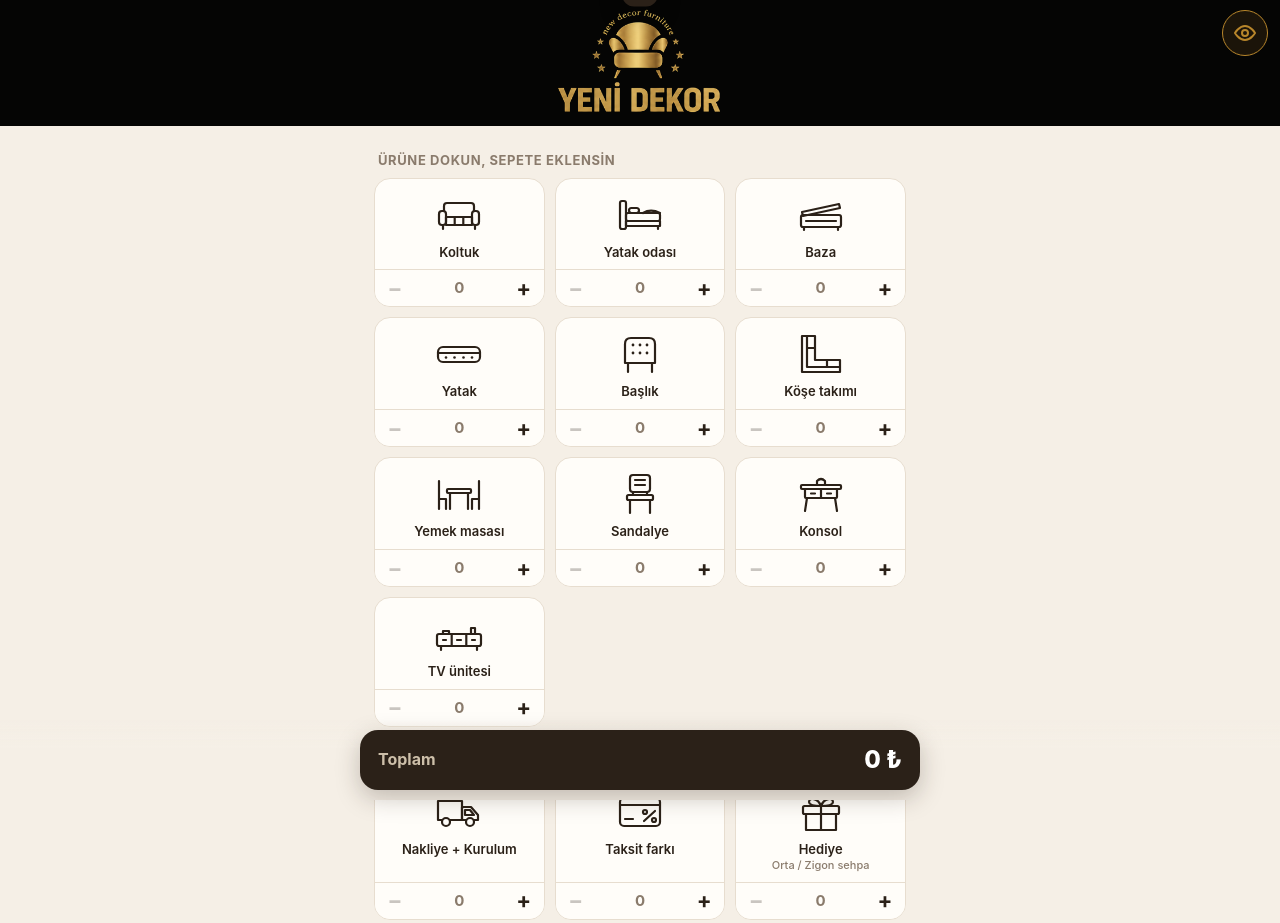
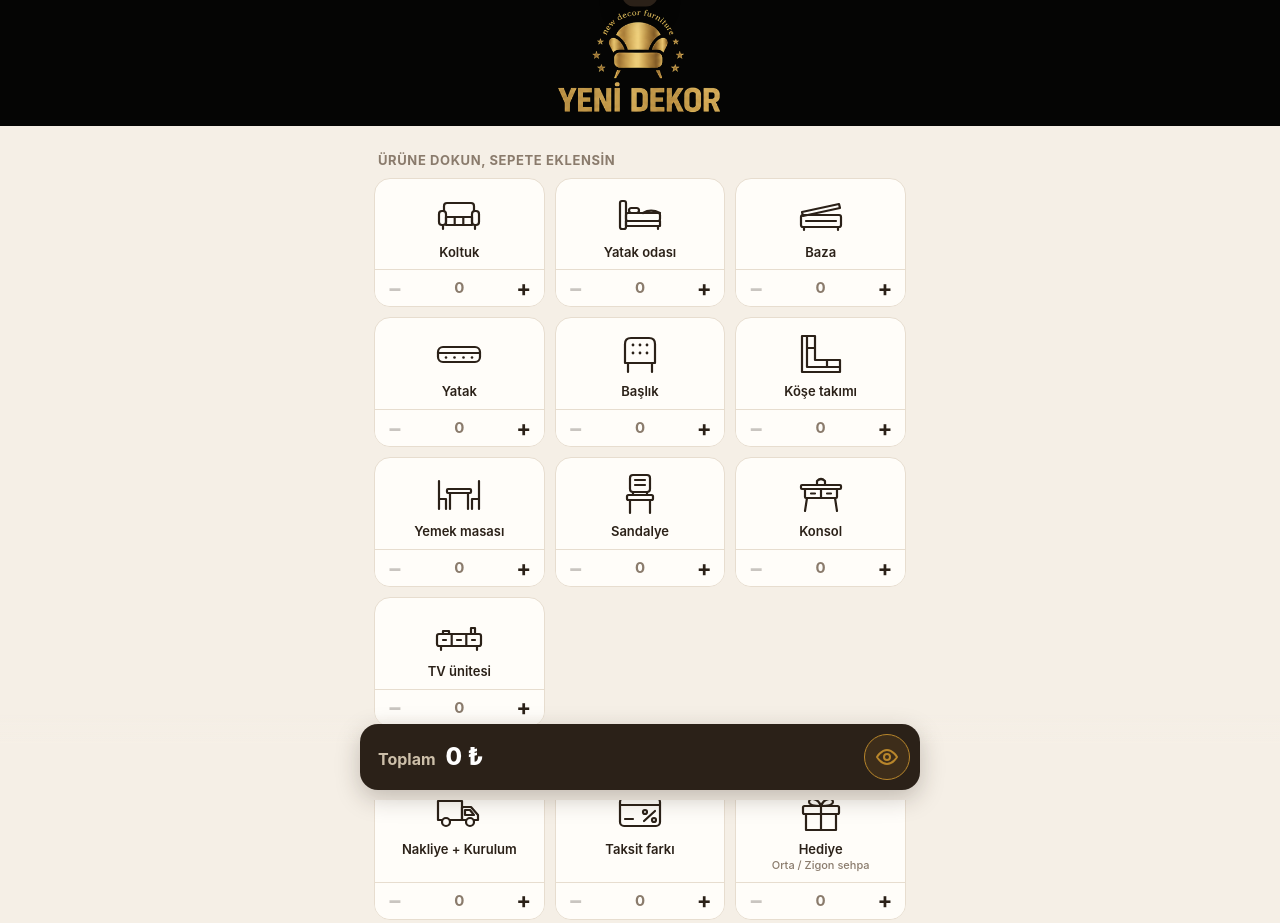
Before and after one commit to youssefawal2009-star/fiyat-hesabi, a plain HTML site: page index.html in a window 1280 px wide. Shown: the top 923 px of the page. Drawn offline with Linux system fonts and the light colour scheme.

Commit message:
Göz düğmesi toplamın yanında; sepette sil solda, sürükleme sağda
Co-Authored-By: Claude Opus 5.5 <noreply@anthropic.com>

```diff
--- a/index.html
+++ b/index.html
@@ -31,9 +31,9 @@
   .ic .d{fill:var(--ink);stroke:none}
   .emo{display:block;line-height:1;text-align:center}
 
-  header{position:relative;background:#050504;padding:calc(env(safe-area-inset-top) + 6px) 16px 8px;text-align:center}
+  header{background:#050504;padding:calc(env(safe-area-inset-top) + 6px) 16px 8px;text-align:center}
   header img{display:block;height:112px;width:auto;margin:0 auto}
-  .eye{position:absolute;right:12px;top:calc(env(safe-area-inset-top) + 10px);width:46px;height:46px;border-radius:50%;border:1.5px solid var(--gold);background:rgba(184,134,43,.12);display:flex;align-items:center;justify-content:center}
+  .eye{flex:none;width:46px;height:46px;border-radius:50%;border:1.5px solid var(--gold);background:rgba(184,134,43,.12);display:flex;align-items:center;justify-content:center}
   .eye:active{transform:scale(.92)}
   .eye svg{width:24px;height:24px;stroke:var(--gold);fill:none;stroke-width:2;stroke-linecap:round;stroke-linejoin:round}
   body.gizli .eye{background:var(--gold)}
@@ -73,7 +73,7 @@
   .line:last-child{border-bottom-color:transparent}
   .lt{display:flex;align-items:center;gap:8px}
   /* tut-sürükle tutamacı */
-  .grip{flex:none;width:30px;height:38px;margin-left:-6px;display:flex;align-items:center;justify-content:center;touch-action:none;cursor:grab;border-radius:8px}
+  .grip{flex:none;width:30px;height:38px;margin-right:-6px;display:flex;align-items:center;justify-content:center;touch-action:none;cursor:grab;border-radius:8px}
   .grip svg{width:12px;height:20px;fill:var(--muted)}
   .grip:active{background:var(--gold-soft)}
   .line{position:relative;background:var(--card)}
@@ -86,7 +86,7 @@
   .lt .emo{font-size:24px;width:30px}
   .lt .nm{flex:1;font-weight:700}
   .lt .own{font-weight:500;color:var(--muted);font-size:14px}
-  .x{width:34px;height:34px;border-radius:10px;color:var(--muted);font-size:16px}
+  .x{flex:none;width:34px;height:34px;margin-left:-8px;border-radius:10px;color:var(--muted);font-size:16px}
   .x:active{background:var(--line)}
   .lb{display:flex;gap:10px;margin-top:8px;align-items:center}
   .step{display:flex;align-items:center;border:1.5px solid var(--line);border-radius:12px;overflow:hidden;flex:none}
@@ -105,8 +105,9 @@
 
   /* en altta sadece toplam */
   #bar{position:fixed;left:0;right:0;bottom:0;z-index:8;padding:10px 14px calc(env(safe-area-inset-bottom) + 10px);background:linear-gradient(transparent,var(--bg) 35%)}
-  #bar div{max-width:560px;margin:0 auto;display:flex;align-items:center;justify-content:space-between;background:var(--ink);color:#fff;border-radius:18px;padding:14px 18px;box-shadow:0 8px 24px rgba(43,33,24,.25)}
-  #bar span{font-weight:700;color:#cdbfa9}
+  #bar .barin{max-width:560px;margin:0 auto;display:flex;align-items:center;justify-content:space-between;background:var(--ink);color:#fff;border-radius:18px;padding:10px 10px 10px 18px;box-shadow:0 8px 24px rgba(43,33,24,.25)}
+  #bar .tot{display:flex;align-items:baseline;gap:10px}
+  #bar .tot span{font-weight:700;color:#cdbfa9}
   #bar b{font-size:24px;font-weight:800}
   body.typing #bar{display:none}
 
@@ -116,9 +117,9 @@
 </style>
 </head>
 <body>
-<header><img src="logo.png" alt="Yeni Dekor Mobilya"><button class="eye" id="eye" data-act="eye" aria-label="Fiyatları gizle / göster"><svg viewBox="0 0 24 24"></svg></button></header>
+<header><img src="logo.png" alt="Yeni Dekor Mobilya"></header>
 <main id="app"></main>
-<div id="bar"><div><span>Toplam</span><b id="bt">0 ₺</b></div></div>
+<div id="bar"><div class="barin"><span class="tot"><span>Toplam</span><b id="bt">0 ₺</b></span><button class="eye" id="eye" data-act="eye" aria-label="Fiyatları gizle / göster"><svg viewBox="0 0 24 24"></svg></button></div></div>
 <div id="toast"></div>
 
 <script>
@@ -189,7 +190,7 @@ const ltText = l => `${l.q} × ${num(l.p)} = ${fmt(l.p * l.q)}`;
 
 function lineHtml(l, owner) {
   return `<div class="line" data-id="${l.id}">
-    <div class="lt"><span class="grip" aria-label="Tut ve sürükle"><svg viewBox="0 0 12 20"><circle cx="3" cy="4" r="1.6"/><circle cx="9" cy="4" r="1.6"/><circle cx="3" cy="10" r="1.6"/><circle cx="9" cy="10" r="1.6"/><circle cx="3" cy="16" r="1.6"/><circle cx="9" cy="16" r="1.6"/></svg></span>${iconHtml(l.pid)}<span class="nm">${nameOf(l.pid)}${owner ? ` <small class="own">(${owner})</small>` : ''}</span><button class="x" data-act="del" data-id="${l.id}" aria-label="Sil">✕</button></div>
+    <div class="lt"><button class="x" data-act="del" data-id="${l.id}" aria-label="Sil">✕</button>${iconHtml(l.pid)}<span class="nm">${nameOf(l.pid)}${owner ? ` <small class="own">(${owner})</small>` : ''}</span><span class="grip" aria-label="Tut ve sürükle"><svg viewBox="0 0 12 20"><circle cx="3" cy="4" r="1.6"/><circle cx="9" cy="4" r="1.6"/><circle cx="3" cy="10" r="1.6"/><circle cx="9" cy="10" r="1.6"/><circle cx="3" cy="16" r="1.6"/><circle cx="9" cy="16" r="1.6"/></svg></span></div>
     <div class="lb">
       <div class="step"><button data-act="dec" data-id="${l.id}">−</button><b>${l.q}</b><button data-act="inc" data-id="${l.id}">+</button></div>
       ${priceBox(l.id, l.p)}
@@ -220,7 +221,7 @@ function render() {
       ${tile('add', 'pdec', 'hediye', 'Hediye<br><small>Orta / Zigon sehpa</small>', qtyOf('hediye'))}
     </div>
     <h2>Sepet</h2>
-    ${C.lines.length > 1 ? '<p class="hint">Sırayı değiştirmek için soldaki noktalardan tut ve sürükle.</p>' : ''}
+    ${C.lines.length > 1 ? '<p class="hint">Sırayı değiştirmek için sağdaki noktalardan tut ve sürükle.</p>' : ''}
     <div class="card cart">${body || '<p class="empty">Henüz ürün yok. Yukarıdaki simgelere dokun.</p>'}</div>
     ${body ? '<button class="clear" data-act="clear">🗑️ Sepeti temizle</button>' : ''}`;
   renderTotal();
```
